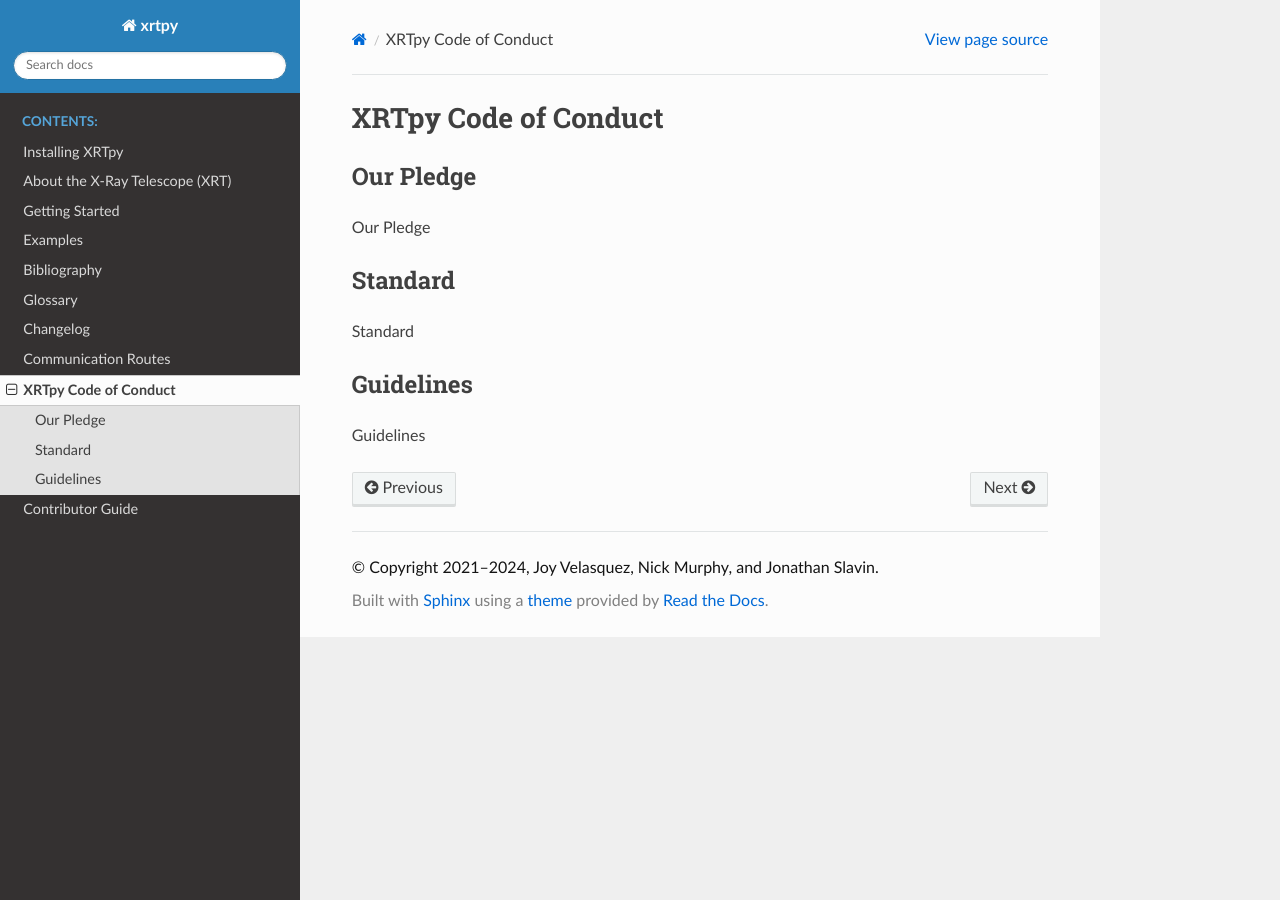
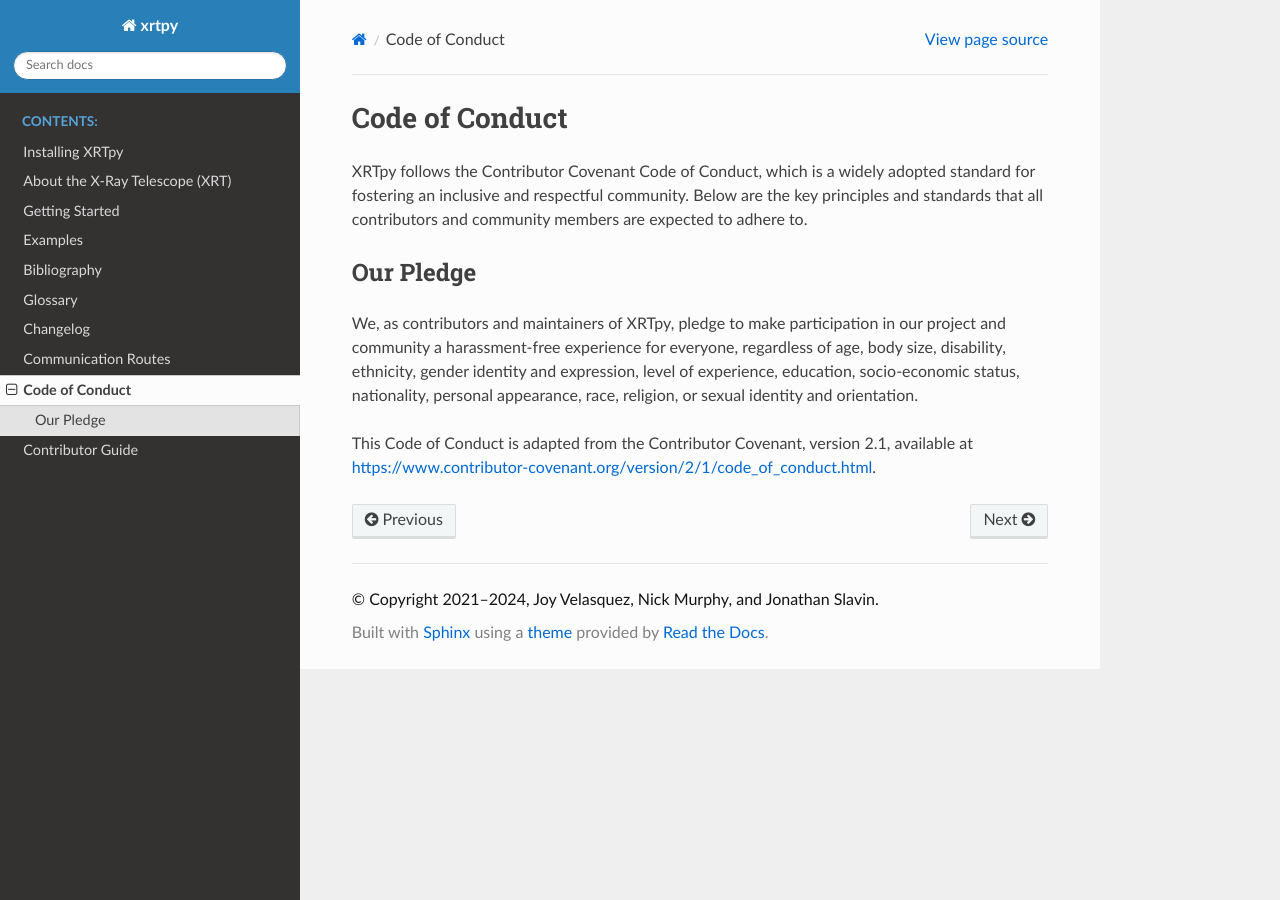
Before and after one commit to HinodeXRT/xrtpy, a Sphinx documentation site: the page built from docs/CODE_OF_CONDUCT.rst, in a window 1280 px wide. Built offline with Sphinx 7.4.7 and the Read the Docs theme 2.0.0, drawn with Linux system fonts in a browser that asks for light colours; pages that are not in the unit, such as notebooks, are missing from menus.

Commit message:
Adding Our Pledge

```diff
--- a/docs/CODE_OF_CONDUCT.rst
+++ b/docs/CODE_OF_CONDUCT.rst
@@ -2,18 +2,19 @@
 
 .. _CODE_OF_CONDUCT:
 
-***********************
-XRTpy Code of Conduct
-***********************
+*******************
+Code of Conduct
+*******************
+
+XRTpy follows the Contributor Covenant Code of Conduct, which is a widely adopted standard for fostering an inclusive
+and respectful community. Below are the key principles and standards that all contributors and community members are
+expected to adhere to.
 
 Our Pledge
 ==========
-Our Pledge
+We, as contributors and maintainers of XRTpy, pledge to make participation in our project and community a harassment-free
+experience for everyone, regardless of age, body size, disability, ethnicity, gender identity and expression, level of
+experience, education, socio-economic status, nationality, personal appearance, race, religion, or sexual identity and
+orientation.
 
-Standard
-========
-Standard
-
-Guidelines
-==========
-Guidelines
+This Code of Conduct is adapted from the Contributor Covenant, version 2.1, available at https://www.contributor-covenant.org/version/2/1/code_of_conduct.html.
```
